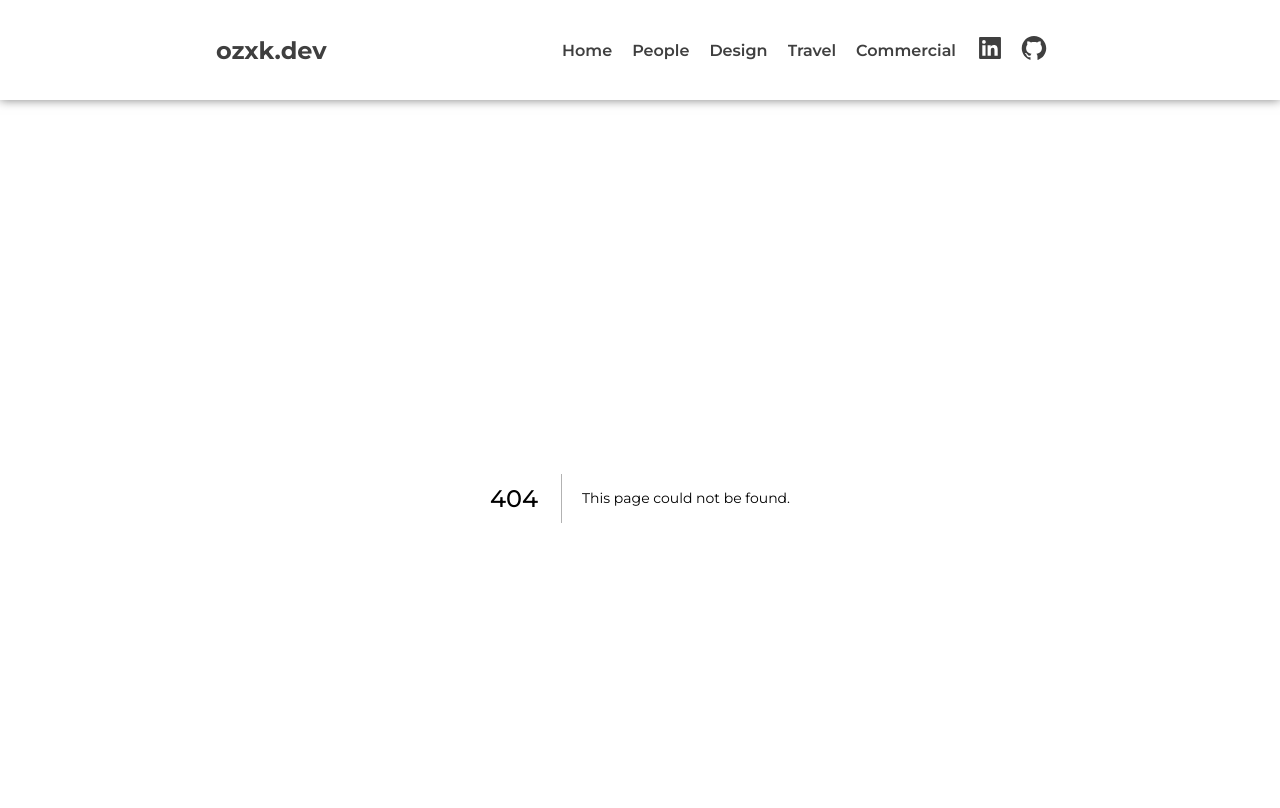
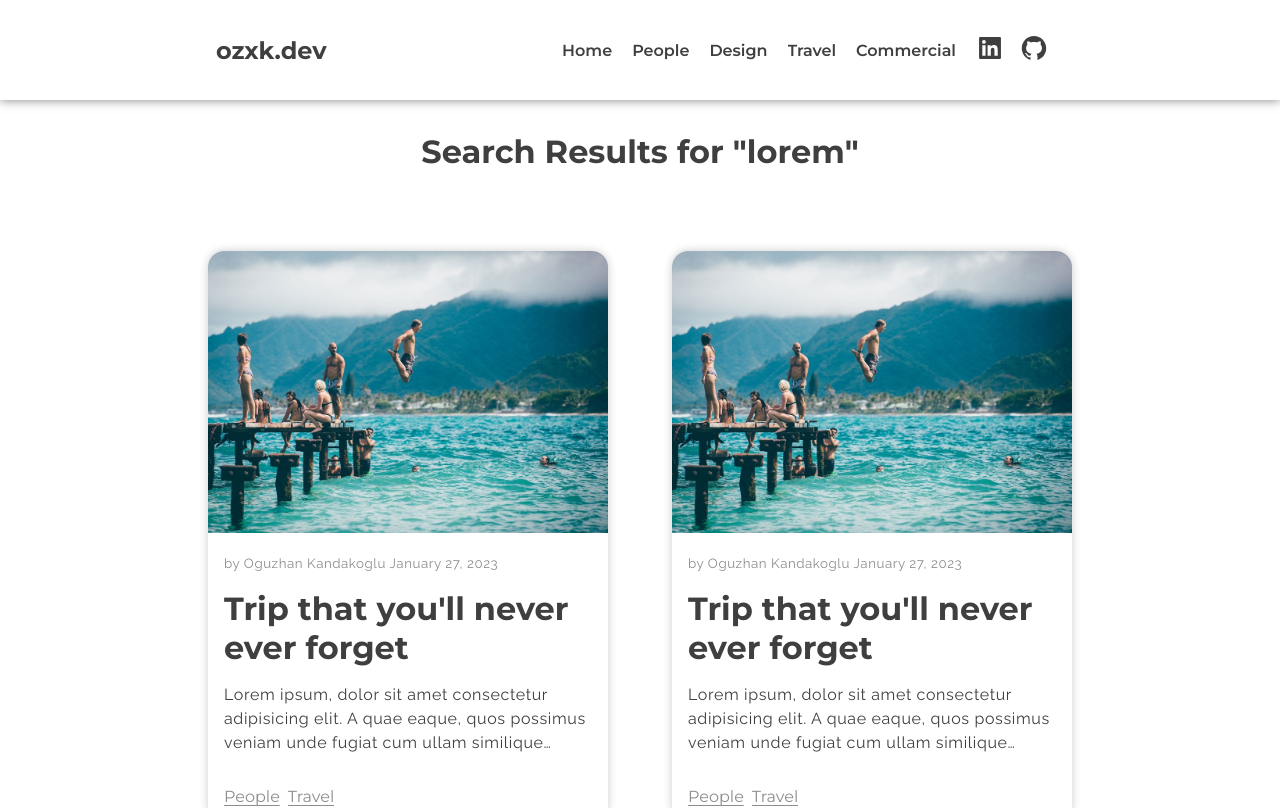
Before and after one commit to Ouzx/ozxkdev, a Next.js app: page /search in a window 1280 px wide. Before the commit this address had no page. Shown: the top 808 px of the page. Built offline with nearby package versions, Linux system fonts and the light colour scheme.

Commit message:
search page

```diff
--- a/src/app/Components/Searchbar/Searchbar.tsx
+++ b/src/app/Components/Searchbar/Searchbar.tsx
@@ -7,7 +7,7 @@ const SearchBar = () => {
     <div className={styles.search_bar}>
       <input type="text" name="search" id="search" placeholder="Search ..." />
 
-      <Link href="#">
+      <Link href="/search">
         <div className={styles.icon}>
           <BsSearch />
         </div>
--- /dev/null
+++ b/src/app/search/page.module.scss
@@ -0,0 +1,8 @@
+@use "../globals.scss" as *;
+.search {
+  h1 {
+    text-align: center;
+    margin-top: 2rem;
+    color: $black;
+  }
+}
--- /dev/null
+++ b/src/app/search/page.tsx
@@ -0,0 +1,13 @@
+import PostList from "@/Components/PostList/PostList";
+import React from "react";
+import styles from "./page.module.scss";
+const page = () => {
+  return (
+    <div className={styles.search}>
+      <h1>Search Results for "lorem"</h1>
+      <PostList />
+    </div>
+  );
+};
+
+export default page;
```
